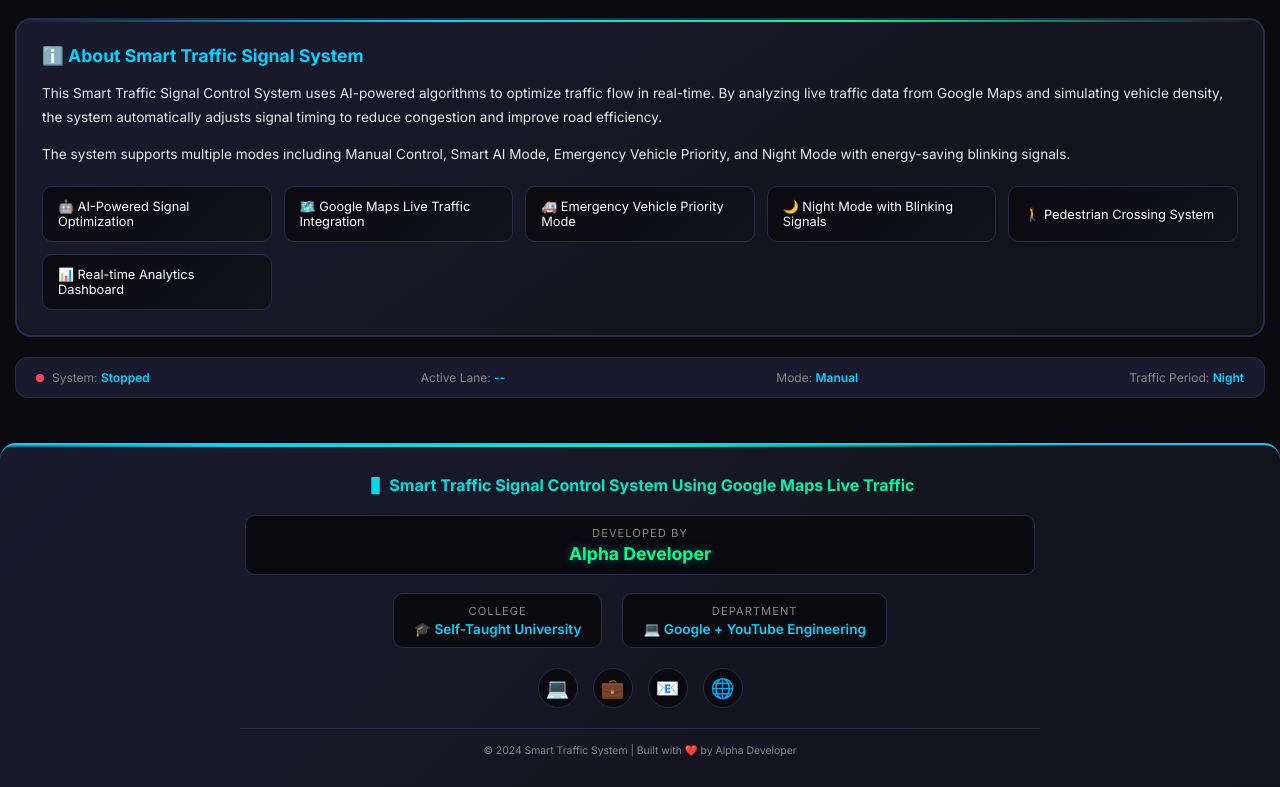
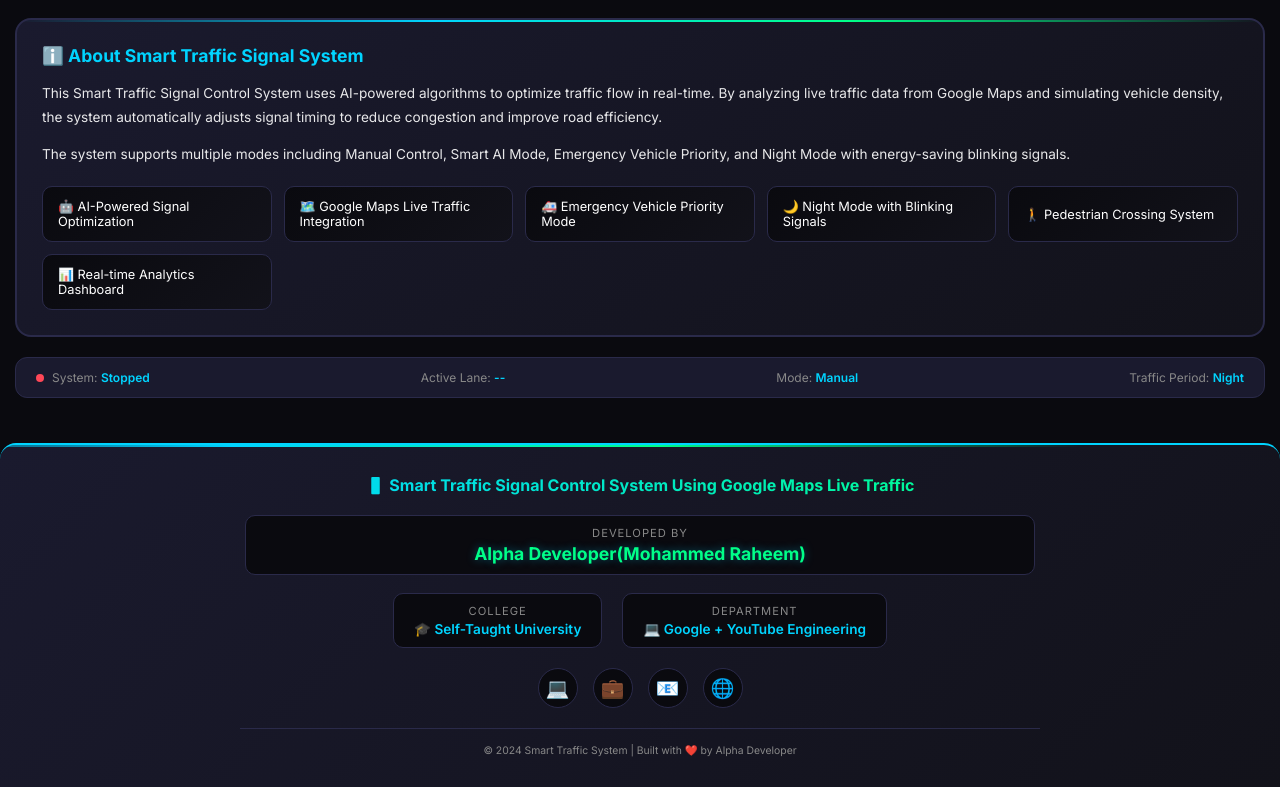
Before and after one commit to SyedMohammedRaheem99/trafffic-signals-project, a plain HTML site: page index.html in a window 1280 px wide. Shown: the part 1153-1940 px from the top of the page. Drawn offline with nearby package versions, Linux system fonts and the light colour scheme.

Commit message:
Update index.html

```diff
--- a/index.html
+++ b/index.html
@@ -340,7 +340,7 @@ footer .copyright{color:var(--text-secondary);font-size:0.65rem;margin-top:20px;
 <div class="developer-info">
 <div class="info-card">
 <div class="info-label">Developed By</div>
-<div class="developer-name">Alpha Developer</div>
+<div class="developer-name">Alpha Developer(Mohammed Raheem)</div>
 </div>
 
 <div style="display:flex;gap:10px;justify-content:center;flex-wrap:wrap;">
```
